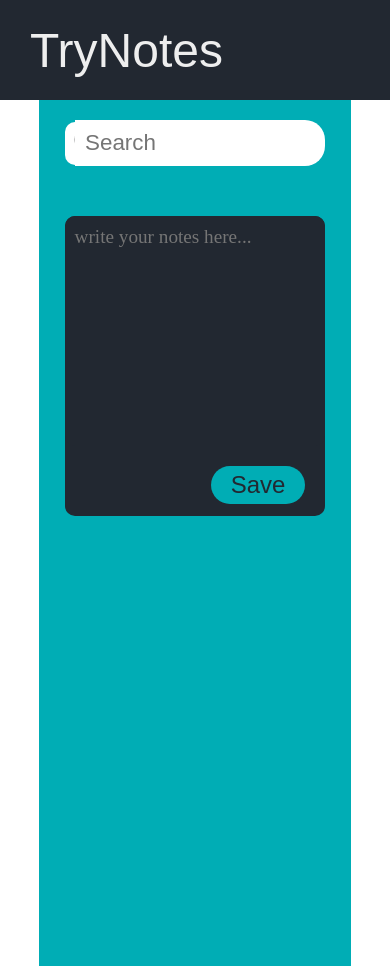
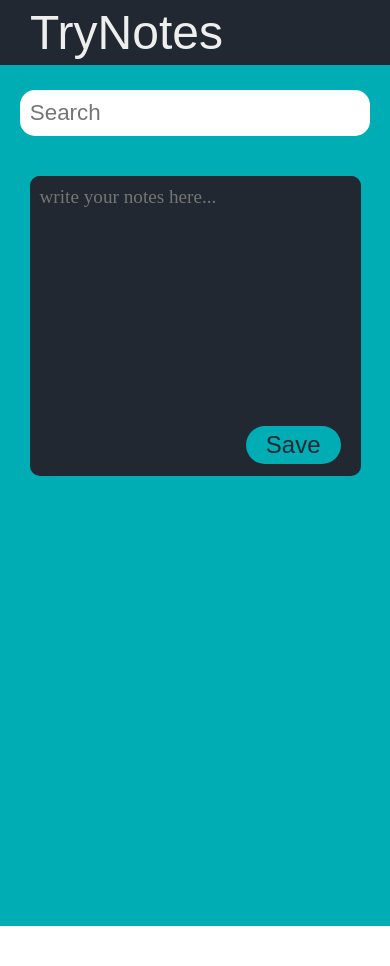
Before and after one commit to Ashish-Singh-Negi/Notes-app, a React (Vite) app: page / in a window 390 px wide. After the commit the page ends 926 px from the top, so only its background shows below. Built offline with nearby package versions, Linux system fonts and the light colour scheme; the HTML template or start-up script is replaced by a standard one; a web font is replaced by a local one.

Commit message:
final commit

```diff
--- a/src/components/Home.tsx
+++ b/src/components/Home.tsx
@@ -66,7 +66,7 @@ const Home = () => {
 
         <div className="main-container">
           {notes
-            .filter((item) => item.note.toLowerCase().includes(searchText))
+            .filter((item) => item.note.toLowerCase().includes(searchText.toLowerCase()))
             .map((val) => {
               return (
                 <Note
--- a/src/styles/App.scss
+++ b/src/styles/App.scss
@@ -63,14 +63,6 @@ section {
       align-items: center;
       margin: 10px 0 30px 0;
 
-      input {
-        width: 96%;
-        padding: 10px;
-        border: none;
-        border-radius: 0 20px 20px 0;
-        outline: none;
-        font-size: 1.4rem;
-      }
       button {
         width: 4%;
         background-color: #ffff;
@@ -80,6 +72,14 @@ section {
         font-size: 1.4rem;
         outline: none;
         border-radius: 20px 0 0 20px;
+      }
+      input {
+        width: 96%;
+        padding: 10px;
+        border: none;
+        border-radius: 0 20px 20px 0;
+        outline: none;
+        font-size: 1.4rem;
       }
     }
 
@@ -183,3 +183,29 @@ section {
     }
   }
 }
+
+@media all and (max-width: 400px) {
+  header{
+    height: 65px;
+    position: fixed;
+    z-index: 1;
+  }
+  section{
+    .container{
+      position: absolute;
+      top: 65px;
+      width: 100%;
+      .search{
+        width: 95%;
+        margin: 15px 0px 20px;
+        input{
+          width: 100%;
+          border-radius: 15px;
+        }
+        button{
+          display: none;
+        }
+      }
+    }
+  }
+}
```
